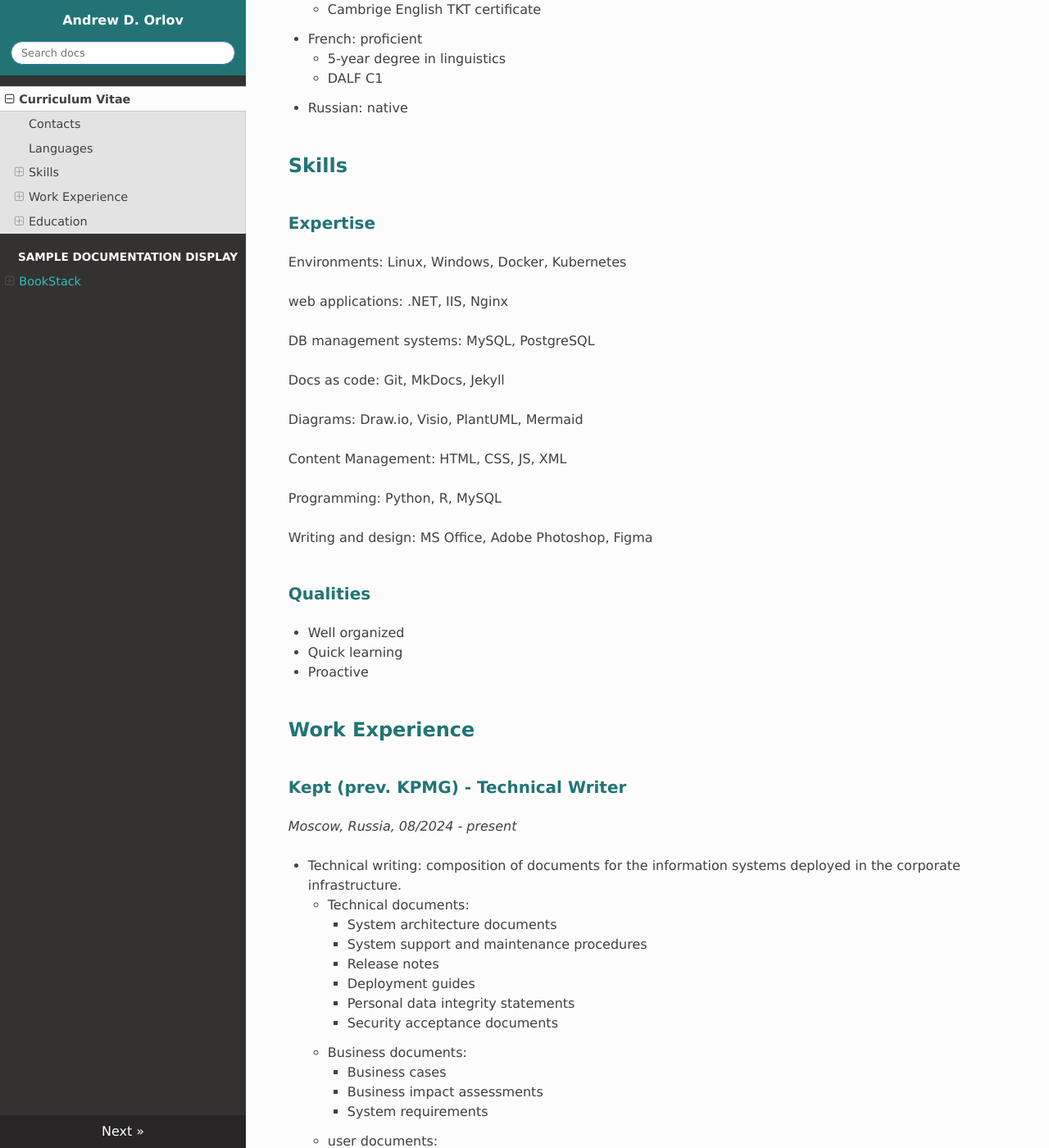
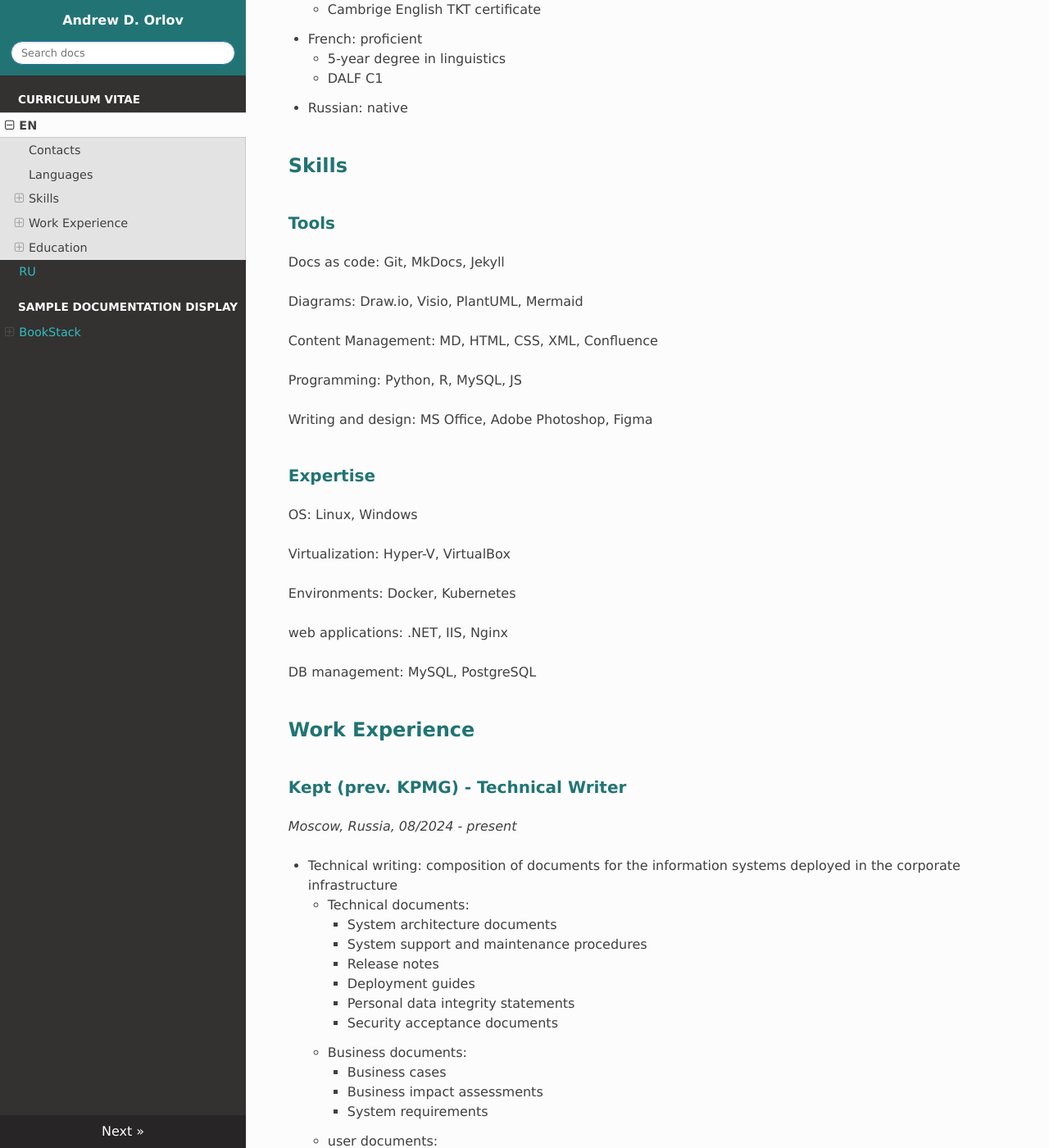
Before and after one commit to AndrewDOrlov/andrewdorlov.github.io, an MkDocs documentation site: the page built from docs/index.md, in a window 1280 px wide and 1400 px high, scrolled down 915 px. Shown: the whole window at 82% size. Built offline with MkDocs 1.6.1, drawn with Linux system fonts in a browser that asks for light colours; nearby versions of some CDN libraries; some of the changed text lies outside the part shown.

```diff
--- a/docs/index.md
+++ b/docs/index.md
@@ -21,31 +21,30 @@
 
 ## Skills
 
-
-### Expertise
-
-Environments: Linux, Windows, Docker, Kubernetes
-
-web applications: .NET, IIS, Nginx
-
-DB management systems: MySQL, PostgreSQL
+### Tools
 
 Docs as code: Git, MkDocs, Jekyll
 
 Diagrams: Draw.io, Visio, PlantUML, Mermaid
 
-Content Management: HTML, CSS, JS, XML
+Content Management: MD, HTML, CSS, XML, Confluence
 
-Programming: Python, R, MySQL
+Programming: Python, R, MySQL, JS
 
 Writing and design: MS Office, Adobe Photoshop, Figma
 
 
-### Qualities
+### Expertise
 
-- Well organized
-- Quick learning
-- Proactive
+OS: Linux, Windows
+
+Virtualization: Hyper-V, VirtualBox
+
+Environments: Docker, Kubernetes
+
+web applications: .NET, IIS, Nginx
+
+DB management: MySQL, PostgreSQL
 
 
 ## Work Experience
@@ -53,7 +52,7 @@ Writing and design: MS Office, Adobe Photoshop, Figma
 ### Kept (prev. KPMG) - Technical Writer
 *Moscow, Russia, 08/2024 - present*
 
-- Technical writing: composition of documents for the information systems deployed in the corporate infrastructure.
+- Technical writing: composition of documents for the information systems deployed in the corporate infrastructure
     - Technical documents:
         - System architecture documents
         - System support and maintenance procedures
--- a/mkdocs.yml
+++ b/mkdocs.yml
@@ -1,6 +1,8 @@
 site_name: Andrew D. Orlov
 nav:
-  - Curriculum Vitae: index.md
+  - Curriculum Vitae:
+    - EN: index.md
+    - RU: CVRU.md
   - Sample Documentation Display:
     - BookStack:
       - Technical Architecture: BookStackTA.md
```
Also changed, not shown: other parts of docs/index.md (+4 -5 lines), docs/CVRU.md (added, +126 -0 lines).
